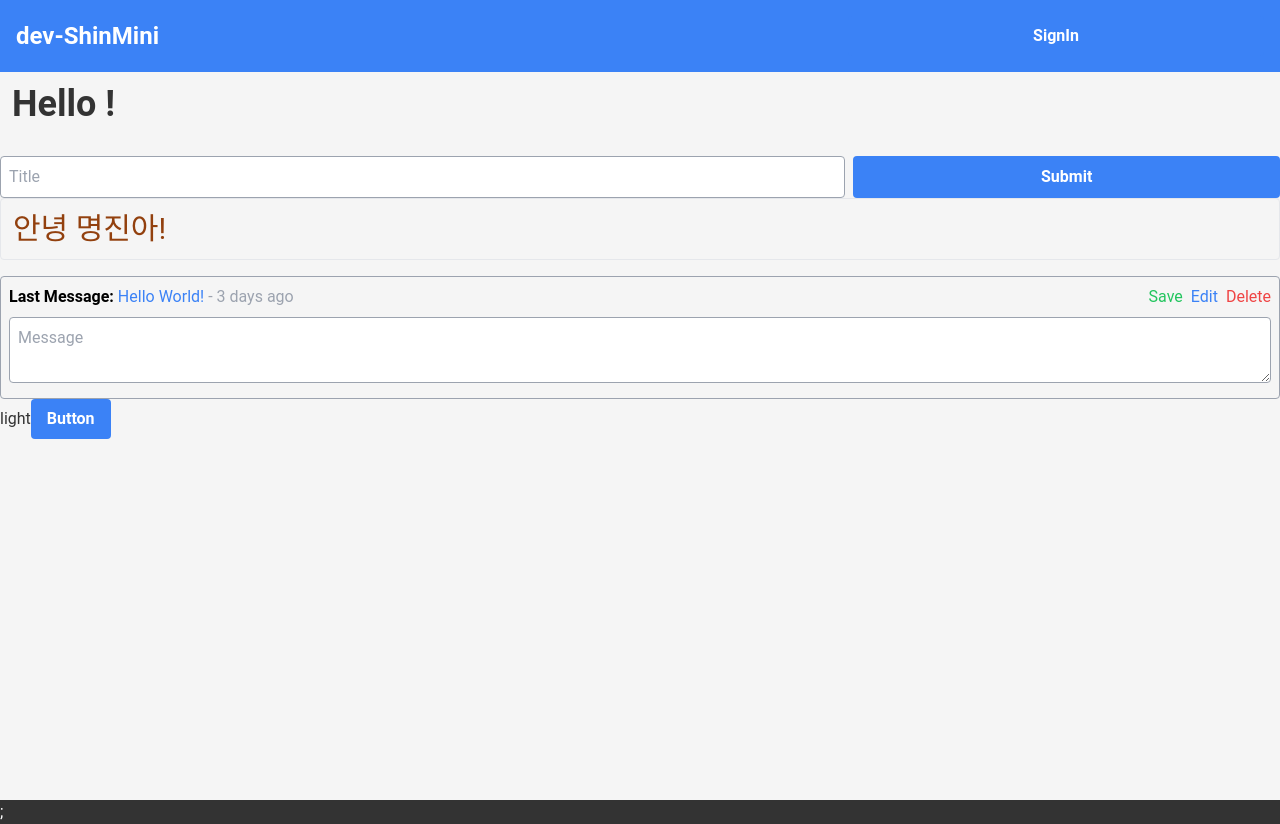
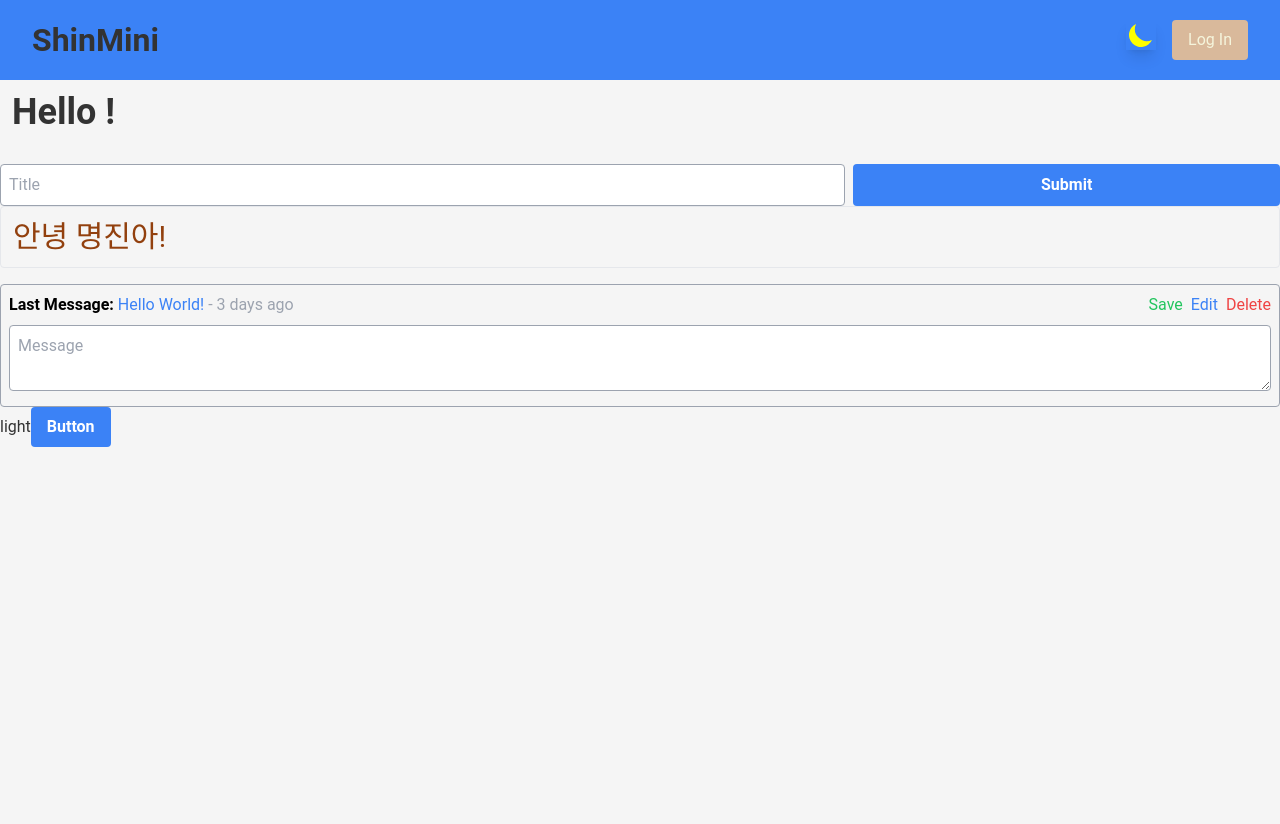
Before and after one commit to ShinMini/shinmini-homepage, a React (Vite) app: page / in a window 1280 px wide. After the commit the page ends 800 px from the top, so only its background shows below. Built offline with nearby package versions, Linux system fonts and the light colour scheme; no server answers.

Commit message:
feat(styled): add dep -> styled-components

```diff
--- a/package.json
+++ b/package.json
@@ -21,6 +21,7 @@
     "react-dom": "^18.2.0",
     "react-firebase-hooks": "^5.1.1",
     "react-google-button": "^0.7.2",
+    "react-icons": "^4.9.0",
     "react-redux": "^8.0.7",
     "redux-persist": "^6.0.0",
     "redux-saga": "^1.2.3",
--- a/src/components/Layout.tsx
+++ b/src/components/Layout.tsx
@@ -6,6 +6,8 @@ const Wrapper = styled.div`
   color: ${props => props.theme.colors.oppositeText};
 
   transition: background-color 0.2s ease-in-out, color 0.2s ease-in-out;
+
+  overflow: hidden;
 `;
 
 const Container = styled.div`
@@ -16,6 +18,8 @@ const Container = styled.div`
 
   background-color: ${props => props.theme.colors.background};
   color: ${props => props.theme.colors.text};
+
+  box-shadow: 2px 4px 10px rgba(0, 0, 0, 0.1);
 `;
 
 type Props = {
@@ -25,7 +29,7 @@ type Props = {
 const Layout = ({ children }: Props) => {
   return (
     <Wrapper>
-      <Container>{children}</Container>;
+      <Container>{children}</Container>
     </Wrapper>
   );
 };
--- a/src/components/Navbar.tsx
+++ b/src/components/Navbar.tsx
@@ -1,21 +1,57 @@
 import React from 'react';
+
+import { HiSun, HiMoon } from 'react-icons/hi';
 
 import { useAppDispatch, useAppSelector } from '../store/hooks';
 import { signInWithGooglePopup } from '@src/utils';
+import { styled } from 'styled-components';
+import { toggleTheme } from '@src/store/slices/themeSlice';
+
+const Logo = styled.a`
+  font-size: 2rem;
+  font-weight: bold;
+
+  color: ${props => props.theme.colors.text};
+
+  transition: color 0.2s ease-in-out;
+
+  &:hover {
+    color: ${props => props.theme.colors.oppositeText};
+  }
+`;
+
+const LoginButton = styled.button`
+  background-color: ${props => props.theme.colors.oppositeBackground};
+  color: ${props => props.theme.colors.oppositeText};
+
+  transition: background-color 0.2s ease-in-out, color 0.2s ease-in-out;
+
+  padding: 0.5rem 1rem;
+
+  border-radius: 0.25rem;
+
+  font-size: 1rem;
+
+  &:hover {
+    background-color: ${props => props.theme.colors.oppositeText};
+    color: ${props => props.theme.colors.oppositeText};
+  }
+`;
 
 const style = {
-  navbar: `bg-blue-500 text-white flex justify-between items-center p-4`,
-  logo: `text-2xl font-bold cursor-pointer`,
+  navbar: `bg-blue-500 text-white flex justify-between items-center px-8 py-4 box-border`,
   navItems: `flex gap-4`,
   navItem: `hover:text-blue-300 cursor-pointer`,
   navItemActive: `text-blue-300`,
-
-  button: `bg-blue-500 hover:bg-blue-600 text-white font-bold py-2 px-4 rounded w-1/3`,
 };
 
 const Navbar: React.FC = () => {
   const dispatch = useAppDispatch();
+  const currentColor = useAppSelector(state => state.theme.type);
+
   const user = useAppSelector(state => state.user);
+
+  const colorChangeHandler = () => dispatch(toggleTheme());
 
   const googleSignIn = async () => {
     console.log('called googleSignIn');
@@ -29,21 +65,24 @@ const Navbar: React.FC = () => {
 
   return (
     <nav className={style.navbar}>
-      <div className={style.logo}>dev-ShinMini</div>
+      <Logo>ShinMini</Logo>
+      <div className="flex flex-row gap-4 align-middle">
+        {currentColor === 'light' ? (
+          <HiMoon onClick={colorChangeHandler} size={30} color="yellow" className="cursor-pointer shadow-lg" />
+        ) : (
+          <HiSun onClick={colorChangeHandler} size={30} color="f3AEBE" className="cursor-pointer shadow-lg" />
+        )}
         {!user?.displayName ? (
-        <button className={style.button} onClick={googleSignIn}>
-          SignIn
-        </button>
+          <LoginButton onClick={googleSignIn}>Log In</LoginButton>
         ) : (
           <ul className={style.navItems}>
             <li className={style.navItem}>Home</li>
             <li className={style.navItem}>About</li>
             <li className={style.navItem}>Contact</li>
-          <button className=" border-amber-200 rounded text-gray-300  hover:bg-amber-600" onClick={googleSignOut}>
-            SignOut
-          </button>
+            <LoginButton onClick={googleSignOut}>Log Out</LoginButton>
           </ul>
         )}
+      </div>
     </nav>
   );
 };
--- a/src/components/index.ts
+++ b/src/components/index.ts
@@ -1,3 +1,4 @@
 import Navbar from './Navbar';
+import Layout from './Layout';
 
-export { Navbar };
+export { Navbar, Layout };
--- /dev/null
+++ b/src/pages/Login.tsx
@@ -0,0 +1,7 @@
+import React from 'react';
+
+const Login = () => {
+  return <div>Login</div>;
+};
+
+export default Login;
--- a/src/themes/GlobalStyle.ts
+++ b/src/themes/GlobalStyle.ts
@@ -18,6 +18,7 @@ const GlobalStyle = createGlobalStyle`
 
   a {
     text-decoration: none;
+    cursor: pointer;
   }
 
   button: {
--- a/src/themes/themes.ts
+++ b/src/themes/themes.ts
@@ -15,8 +15,8 @@ const defaultColors = {
   warning: '#f1c40f',
   info: '#3498db',
 
-  oppositeBackground: '#333333',
-  oppositeText: '#ffffff',
+  oppositeBackground: '#d9b99b',
+  oppositeText: '#F5F5DC',
 };
 
 const lightColors = {
@@ -24,8 +24,8 @@ const lightColors = {
   background: '#ffffff',
   text: '#333333',
 
-  oppositeBackground: '#333333',
-  oppositeText: '#ffffff',
+  oppositeBackground: '#737373',
+  oppositeText: '#efefef',
 };
 
 const darkColors = {
@@ -33,8 +33,8 @@ const darkColors = {
   background: '#333333',
   text: '#ffffff',
 
-  oppositeBackground: '#ffffff',
-  oppositeText: '#333333',
+  oppositeBackground: '#efefef',
+  oppositeText: '#737373',
 };
 
 const themes = {
```
Also changed, not shown: 1 other file (tests, documents, lock files or other folders). Lines whose indentation alone changed are shown as unchanged.
